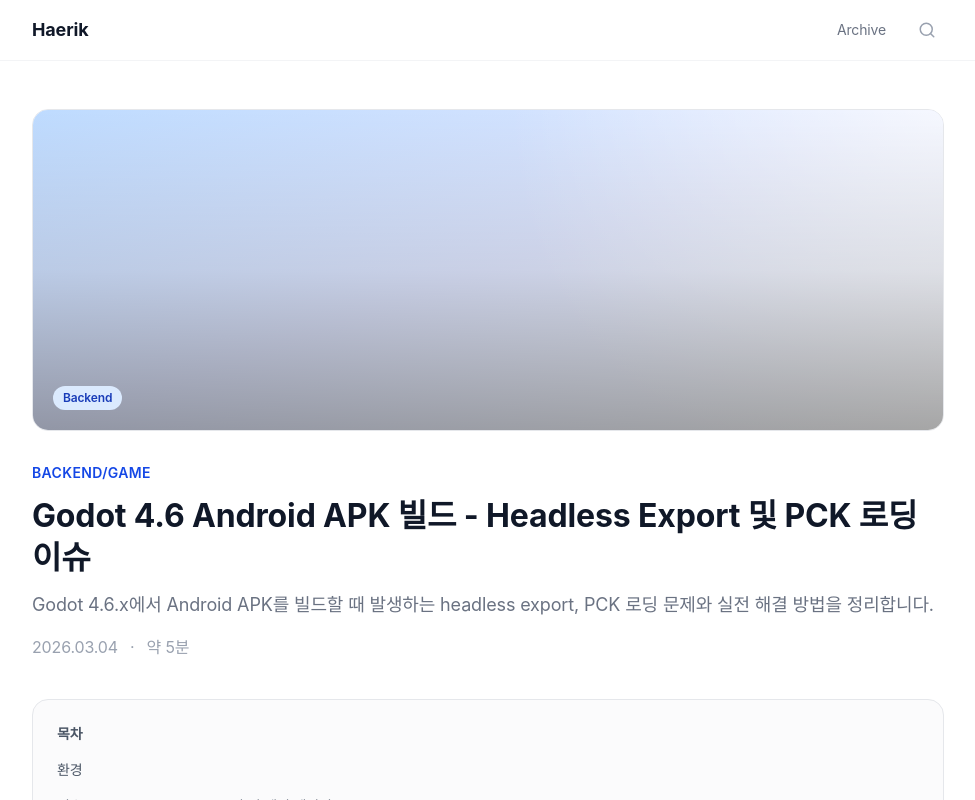
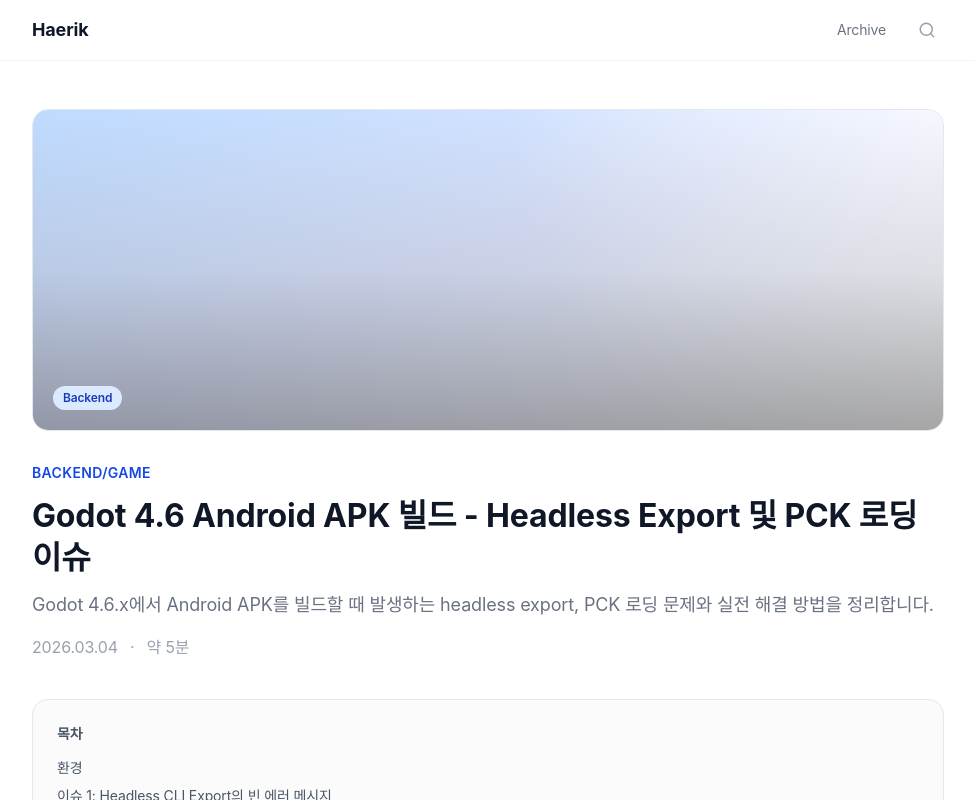
Before and after one commit to haerik999/haerik999.github.io, a Next.js app: page /posts/blog-godot-android-export in a window 1280 px wide. Shown: the top 800 px of the page, without its empty margins (152-1127 px from the left). Built offline with nearby package versions, Linux system fonts and the light colour scheme; a web font is replaced by a local one.

Commit message:
style: tighten spacing between toc items

```diff
--- a/app/posts/[slug]/page.tsx
+++ b/app/posts/[slug]/page.tsx
@@ -166,12 +166,12 @@
         {tocHeadings.length > 0 && (
           <section className="mb-10 rounded-2xl border border-gray-200 bg-gray-50/70 p-5 md:p-6">
             <h2 className="mb-3 text-sm font-semibold text-gray-600">목차</h2>
-            <ul className="space-y-2">
+            <ul className="space-y-1">
               {tocHeadings.map((heading) => (
                 <li key={heading.id} className={heading.level === 3 ? 'pl-4' : ''}>
                   <a
                     href={`#${heading.id}`}
-                    className="text-sm text-gray-600 hover:text-gray-900 hover:underline"
+                    className="block py-0.5 text-sm leading-snug text-gray-600 hover:text-gray-900 hover:underline"
                   >
                     {heading.text}
                   </a>
```
